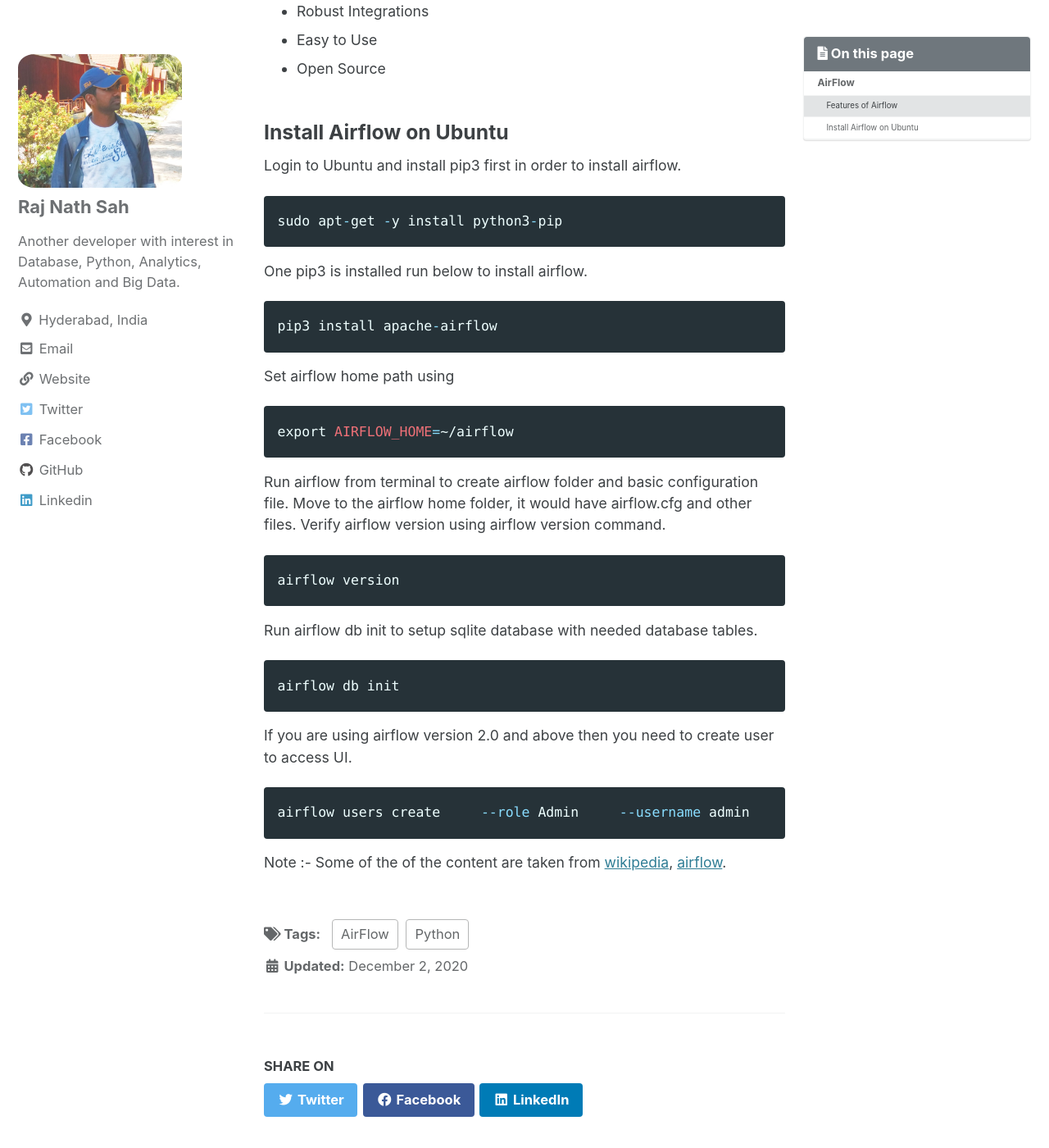
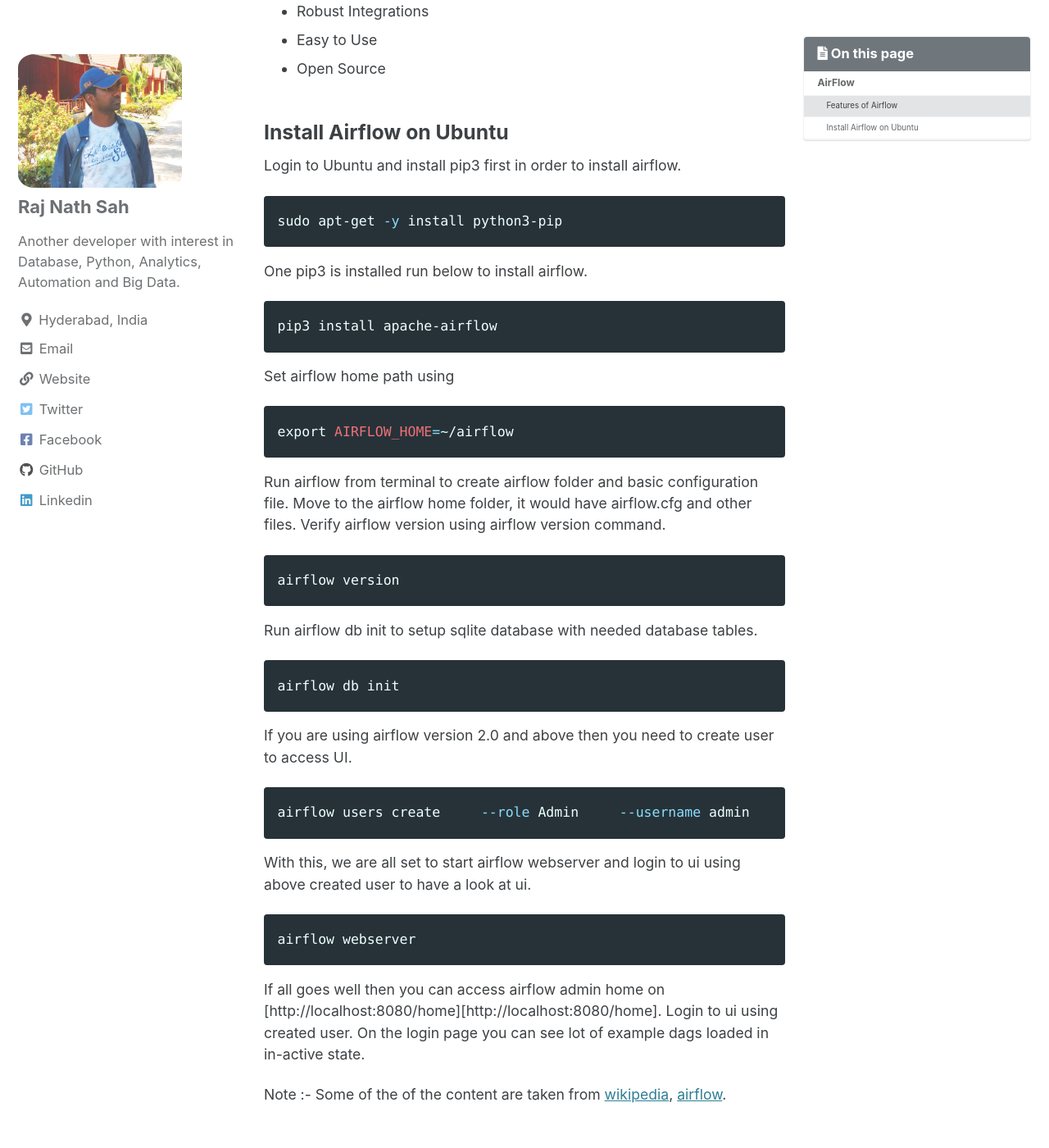
Before and after one commit to rajnathsah/rajnathsah.github.io, a Jekyll site: the page built from _posts/2020-12-02-airflow.md, in a window 1280 px wide and 1400 px high, scrolled down 687 px. Shown: the whole window at 82% size. Built offline with Jekyll 4.4.1, drawn with Linux system fonts in a browser that asks for light colours; cached includes are drawn as plain includes; comment, search, counter and statistics services are not loaded; some of the changed text lies outside the part shown.

Commit message:
Update 2020-12-02-airflow.md

````diff
--- a/_posts/2020-12-02-airflow.md
+++ b/_posts/2020-12-02-airflow.md
@@ -19,11 +19,11 @@
 
 ### Install Airflow on Ubuntu
 Login to Ubuntu and install pip3 first in order to install airflow.
-```python
+```shell
 sudo apt-get -y install python3-pip
 ```
 One pip3 is installed run below to install airflow.
-```python
+```shell
 pip3 install apache-airflow
 ```
 Set airflow home path using
@@ -42,7 +42,11 @@
 ```shell
 airflow users create     --role Admin     --username admin     --firstname <first name>     --lastname <last name>     --email <emailid>
 ```
-
+With this, we are all set to start airflow webserver and login to ui using above created user to have a look at ui.
+```shell
+airflow webserver
+```
+If all goes well then you can access airflow admin home on [http://localhost:8080/home][http://localhost:8080/home]. Login to ui using created user.  On the login page you can see lot of example dags loaded in in-active state.
 
 
 Note :- Some of the of the content are taken from [wikipedia](https://en.wikipedia.org/wiki/Apache_Airflow), [airflow](https://airflow.apache.org/).
````
